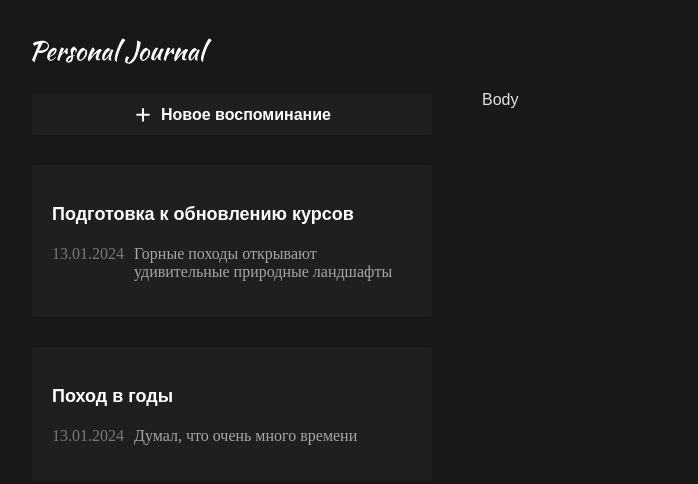
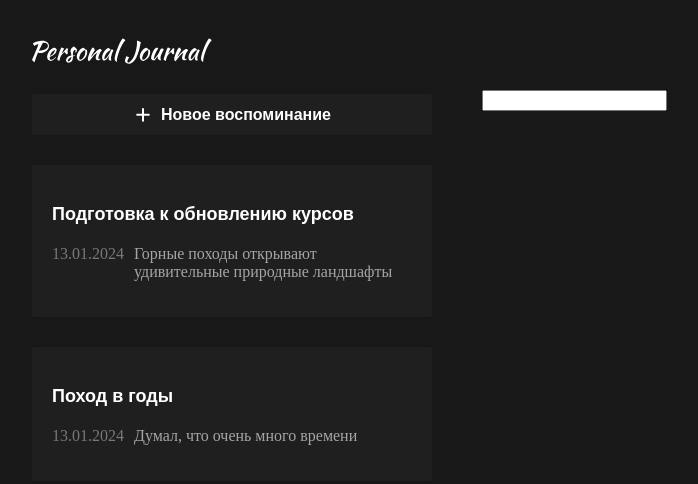
Before and after one commit to Alex-Kiselev/React-Redux, a React app in the folder vite-project/: page / in a window 1280 px wide. Shown: the top 484 px of the page, without its empty margins (6-704 px from the left). Built offline with nearby package versions, Linux system fonts and the light colour scheme; the HTML template or start-up script is replaced by a standard one.

Commit message:
4.7. Работа с input
лёгкий пример с инпут onChange

```diff
--- a/vite-project/src/App.jsx
+++ b/vite-project/src/App.jsx
@@ -23,6 +23,11 @@ function App() {
 		}
 	];
 
+	const inputChange = (event) => {
+		// console.log('🚀 ~ inputChange ~ event:', event);
+		// console.log('🚀 ~ inputChange ~ event:', event.target.value);
+	};
+
 	return (
 		<div className='app'>
 			<LeftPanel>
@@ -46,7 +51,7 @@ function App() {
 				</JournaList>
 			</LeftPanel>
 			<Body>
-				Body
+				<input type='text' onChange={inputChange} />
 			</Body>
 		</div>
 	);
```
